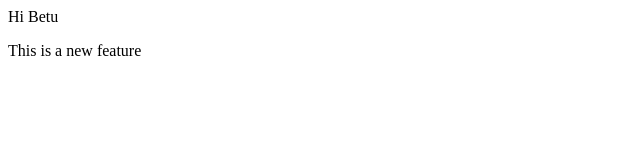
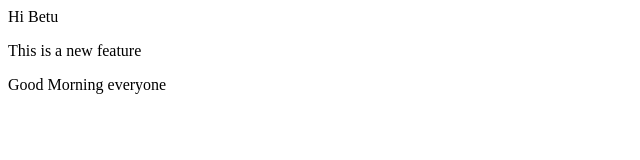
Before and after one commit to hemlatabinwal888/kukku, a plain HTML site: page index.html in a window 1280 px wide. Shown: the whole page, without its empty margins (0-640 px from the left). Drawn offline with Linux system fonts and the light colour scheme.

Commit message:
Update html

```diff
--- a/index.html
+++ b/index.html
@@ -1,2 +1,3 @@
 <p>Hi Betu</p>
 <p>This is a new feature</p>
+<p>Good Morning everyone </p>
```
